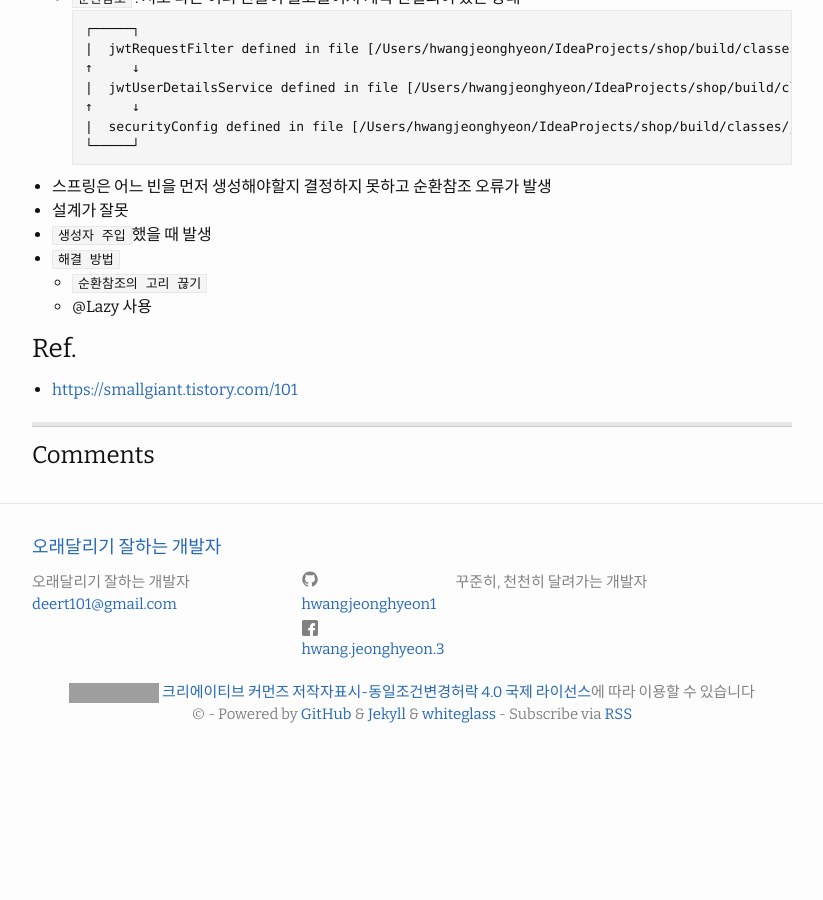
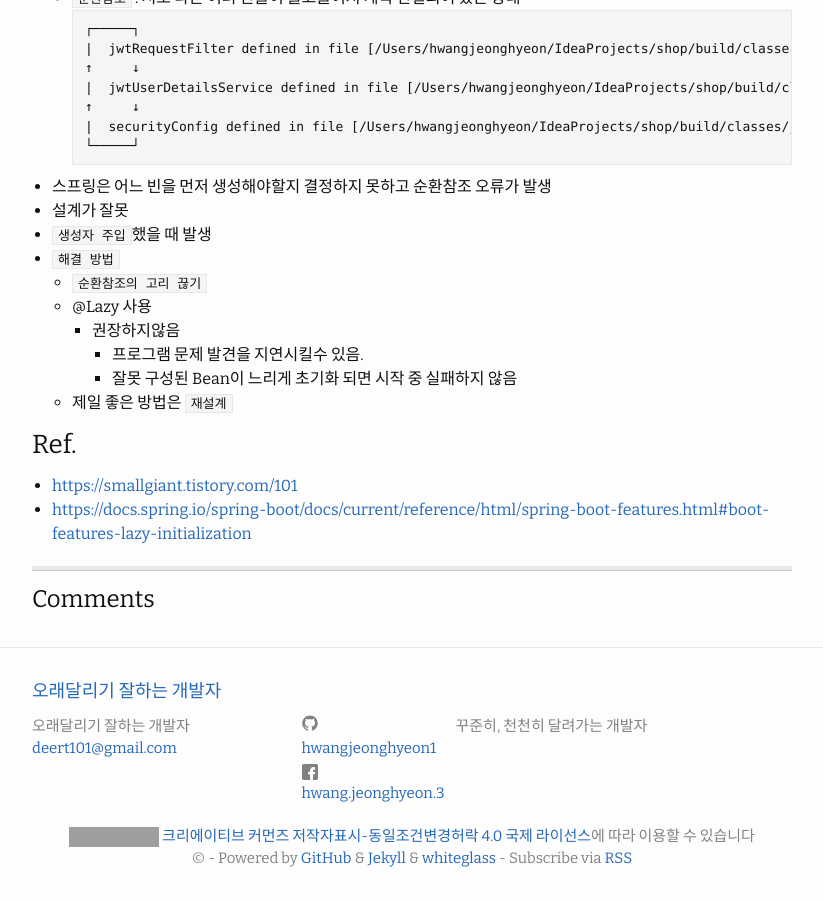
Before and after one commit to HWANGJEONGHYEON1/HWANGJEONGHYEON1.github.io, a Jekyll site: the page built from _posts/2021-05-09-Spring-Security&JWT 구현-3.md, in a window 1280 px wide and 900 px high, scrolled down 790 px. Shown: the whole window, without its empty margins (228-1051 px from the left). Built offline with Jekyll 4.4.1, drawn with Linux system fonts in a browser that asks for light colours; comment, search, counter and statistics services are not loaded; before the commit the page ends 1546 px from its top, so only the background shows below that; grey boxes are pictures that could not be loaded.

Commit message:
[refacor] 스프링 순환참조 문제

```diff
--- a/_posts/2021-05-09-Spring-Security&JWT 구현-3.md
+++ b/_posts/2021-05-09-Spring-Security&JWT 구현-3.md
@@ -36,7 +36,12 @@ tags: [security, jwt]
 - `해결 방법`
     - `순환참조의 고리 끊기`
     - @Lazy 사용
+        - 권장하지않음
+            - 프로그램 문제 발견을 지연시킬수 있음.
+            - 잘못 구성된 Bean이 느리게 초기화 되면 시작 중 실패하지 않음
+    - 제일 좋은 방법은 `재설계`
 
 
 ### Ref.
 * <https://smallgiant.tistory.com/101>
+* <https://docs.spring.io/spring-boot/docs/current/reference/html/spring-boot-features.html#boot-features-lazy-initialization>
```
